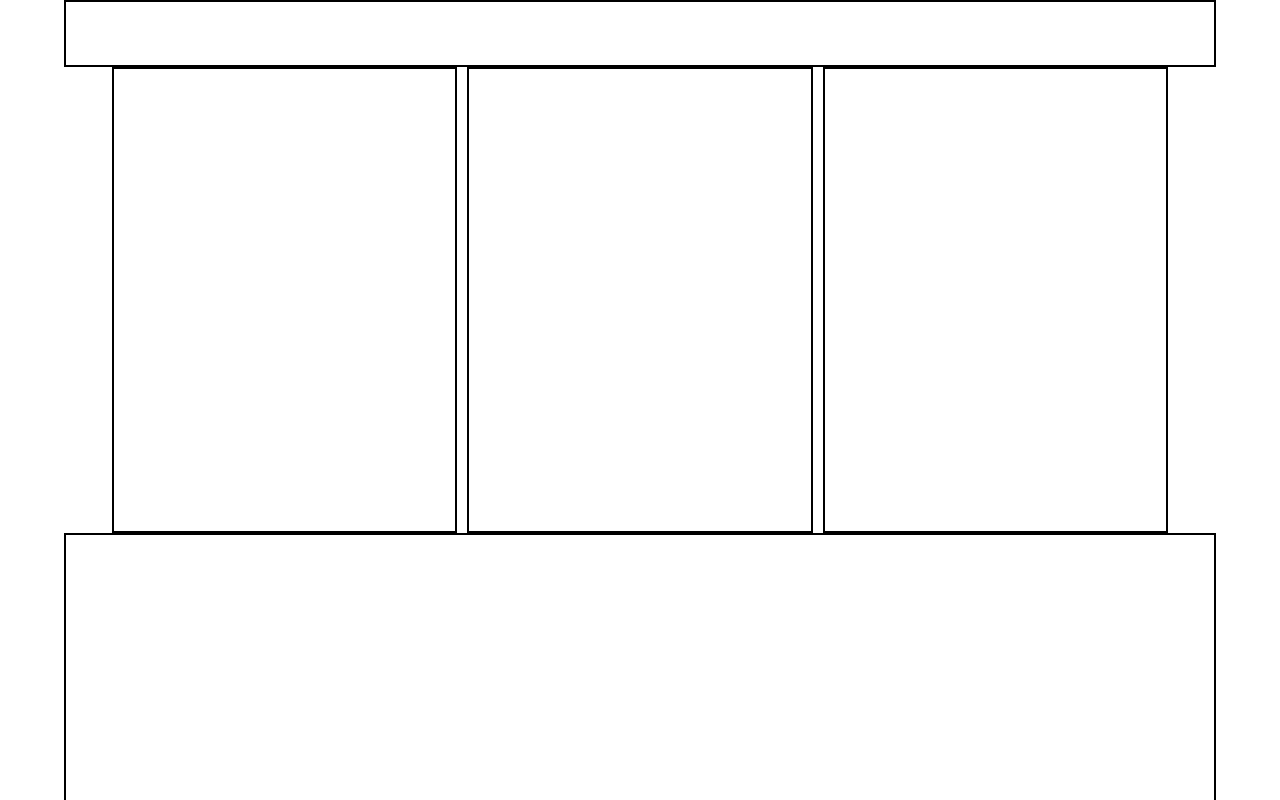
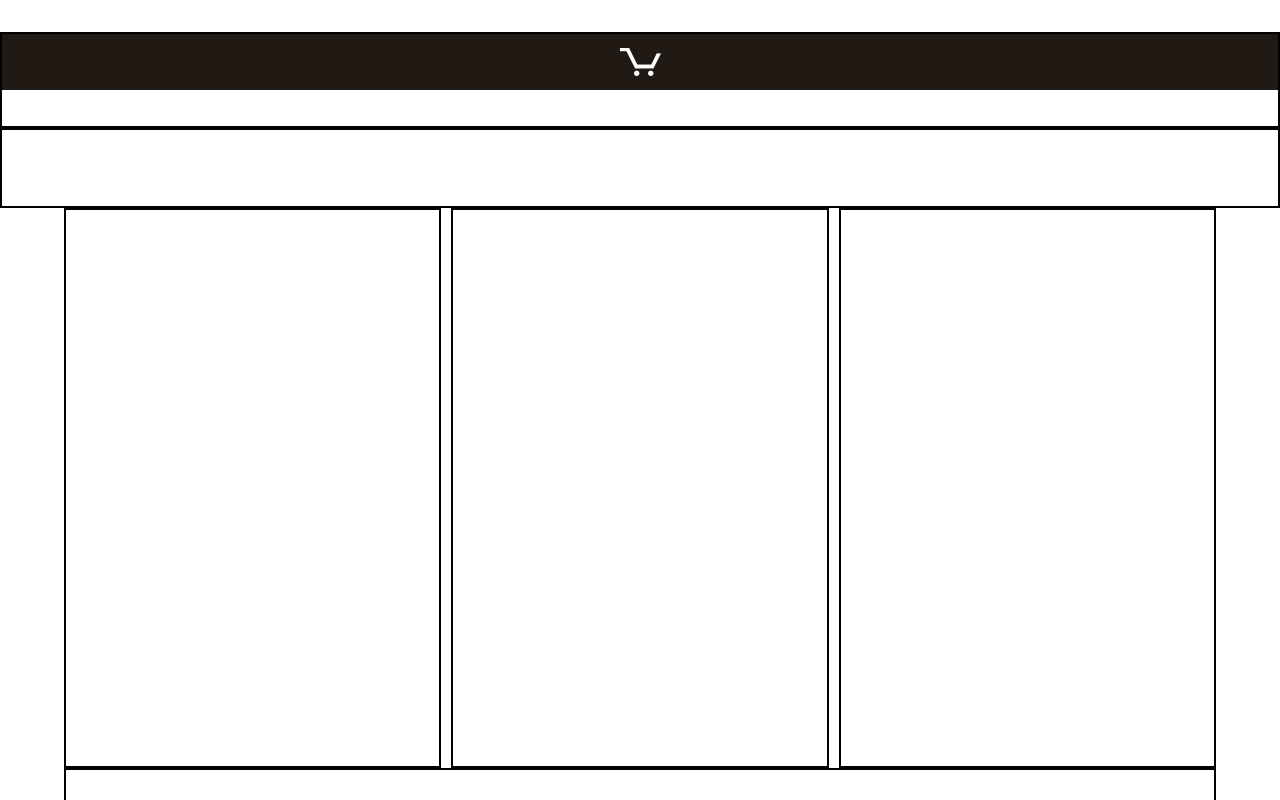
Before and after one commit to MrBennySolomon/03-Amazon-Assignment, a plain HTML site: page index.html in a window 1280 px wide. Shown: the top 800 px of the page. Drawn offline with Linux system fonts and the light colour scheme; a web font is replaced by a local one.

Commit message:
03-Amazon-Assignment ver 1.3

```diff
--- a/css/style.css
+++ b/css/style.css
@@ -1,17 +1,6 @@
-
-* {
-    padding: 0;
-    margin: 0;
-    box-sizing: border-box;
-}
-
-html, body {
-  font-size: 62.5%;
-}
-
 body {
     width: 100vw;
-    height: 150vh;
+    height: 200vh;
     display: flex;
     align-items: center;
     justify-content: center;
@@ -23,10 +12,44 @@ html {
 }
 
 .navbar-container {
-    height: 10vh;
-    width: 90%;
+    height: 12vh;
+    width: 100%;
     border: 2px solid black;
 
+}
+
+.navbar-bottom {
+  width: 100%;
+  height: 5vh;
+}
+
+.navbar-top {
+  display: flex;
+  align-items: center;
+  justify-content: center;
+
+  width: 100%;
+  height: 7vh;
+  background: #211913;
+}
+
+.sprite {
+	background: url('/img/nav-sprite-global-1x-hm-dsk-reorg._CB405937547_.png') no-repeat -218px -337px;
+	width: 41px;
+	height: 28px;
+}
+
+.ruller-container {
+  height: 10vh;
+  width: 100%;
+  border: 2px solid black;
+
+}
+
+.ruller-1,
+.ruller-2 {
+  width: 100%;
+  height: 5vh;
 }
 
 .main-container {
@@ -39,12 +62,12 @@ html {
     height: 70vh;
 }
 .main-container div {
-    width: 30%;
+    width: 33%;
     height: 100%;
     border: 2px solid black;
 }
 .container-bought-together,
-.container-explore {
+.container-also-viewed {
     display: flex;
     justify-content: center;
     align-items: center;
--- a/index.html
+++ b/index.html
@@ -8,13 +8,20 @@
   <link rel="stylesheet" href="css/reset.css">
   <link rel="stylesheet" href="css/normalize.css">
   <link rel="stylesheet" href="css/style.css">
+  <script src="https://kit.fontawesome.com/fa98044e1d.js" crossorigin="anonymous"></script>
+
   <title>03-Amazon-Assignment</title>
 </head>
 <body>
   <div class="navbar-container">
-     <nav class="navbar">
-          <div class="logo"></div>
+     <nav class="navbar-top">
+      <div class="sprite"></div>
      </nav>
+     <nav class="navbar-bottom"></nav>
+  </div>
+  <div class="ruller-container">
+    <div class="ruller-1"></div>
+    <div class="ruller-2"></div>
   </div>
   <div class="main-container">
       <div class="left"></div>
@@ -22,7 +29,7 @@
       <div class="right"></div>
   </div>
   <div class="container-bought-together"></div>
-  <div class="container-explore">
+  <div class="container-also-viewed">
     <div class="right-arrow"></div>
     <div class="left-arrow"></div>
     <div class="card">
```
Also changed, not shown: img/nav-sprite-global-1x-hm-dsk-reorg._CB405937547_.png (added).
